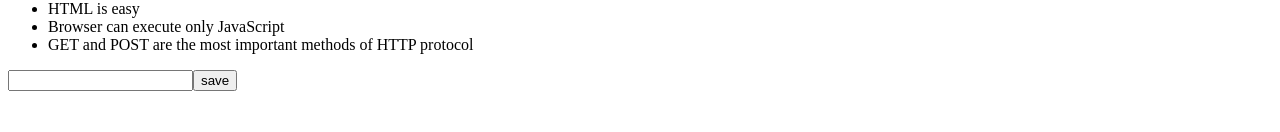
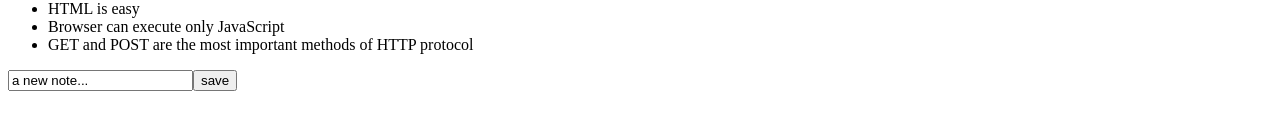
Before and after one commit to Madhusmitamis/04-kokoelman-renderointi, a React (Vite) app: page / in a window 1280 px wide. Shown: the part 168-300 px from the top of the page. Built offline with nearby package versions, Linux system fonts and the light colour scheme.

Commit message:
Controlled component part done.

```diff
--- a/src/App.jsx
+++ b/src/App.jsx
@@ -1,5 +1,7 @@
 import { useState } from 'react'
+import "./App.jsx";
 import Note from "./components/Note";
+
 
 // const Note =({ note }) => {
 //   return(
@@ -9,11 +11,29 @@ import Note from "./components/Note";
 
 const App = (props) => {
   const [notes, setNotes]  = useState(props.notes)
+  const [newNote, setNewNote] = useState(
+    'a new note...'
+  )
+
   // const result = notes.map(note => note.id)
   // console.log(result)
   const addNote = (event) => {
     event.preventDefault()
+    const noteObject = {
+      content: newNote,
+      important: Math.random() < 0.5,
+      id: notes.length + 1,
+    }
+
+    setNotes(notes.concat(noteObject))
+    setNewNote('')
+
     console.log('button clicked', event.target)
+
+  }
+  const handleNoteChange = (event)=> {
+    console.log(event.target.value)
+    setNewNote(event.target.value)
   }
   return (
     <div>
@@ -30,7 +50,10 @@ const App = (props) => {
       )}
       </ul>
       <form onSubmit ={addNote}>
-      <input />
+      <input
+      value ={newNote}
+      onChange={handleNoteChange}
+       />
       <button type="submit">save</button>
       </form>
     </div>
```
